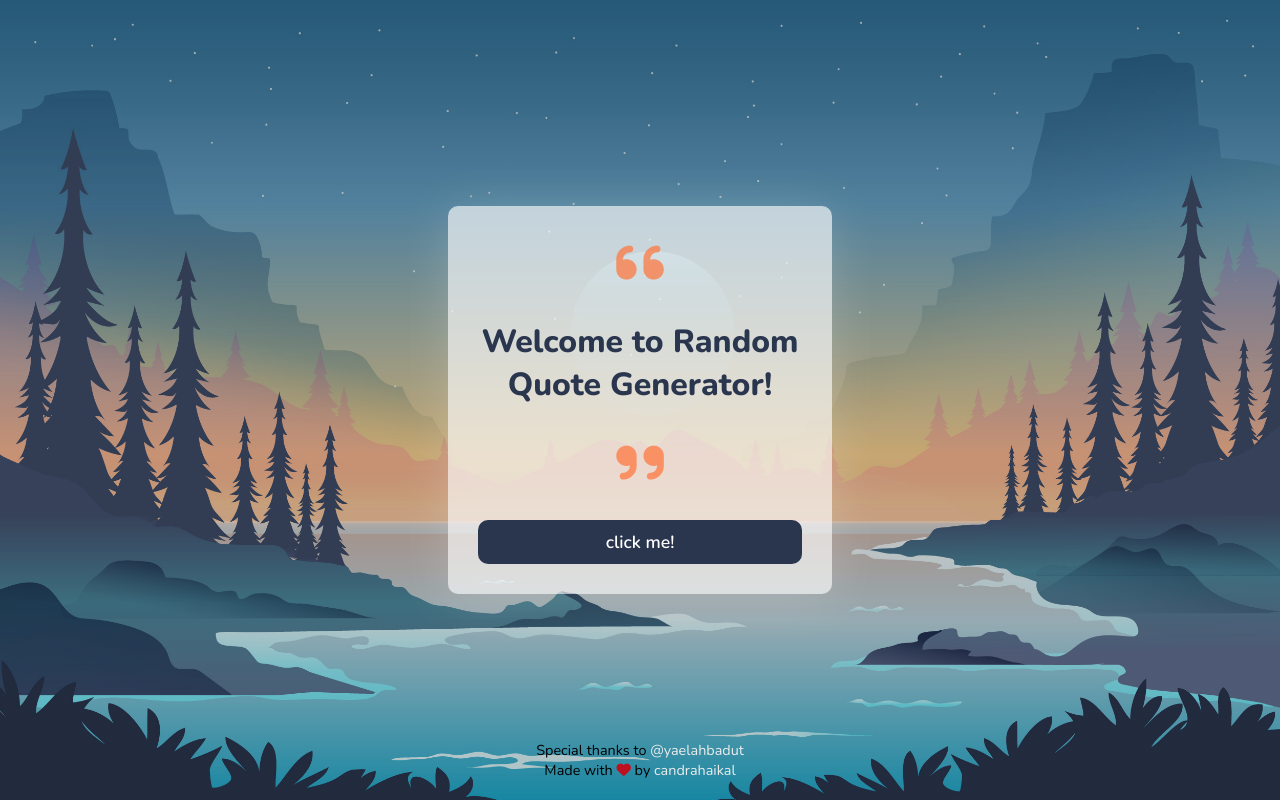
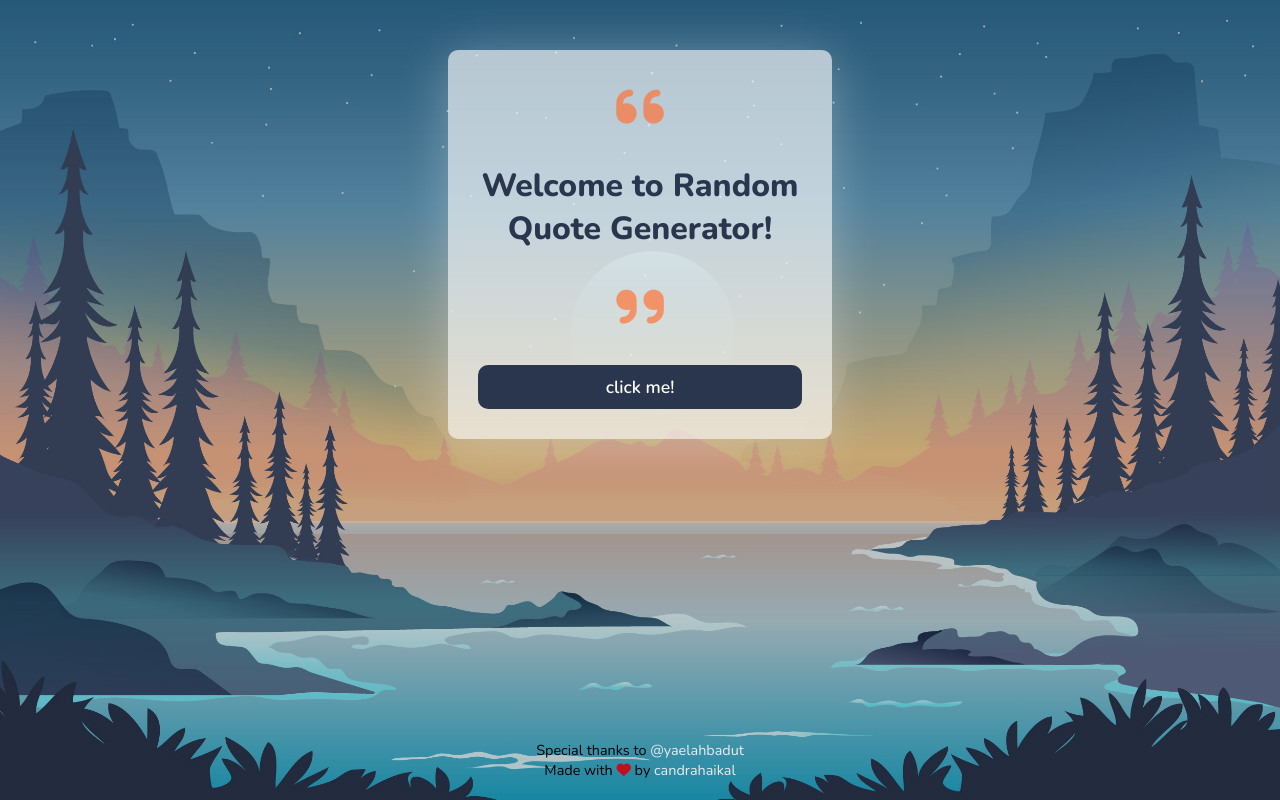
Before and after one commit to candrahaikal/random-quote-generator, a plain HTML site: page index.html in a window 1280 px wide. Drawn offline with nearby package versions, Linux system fonts and the light colour scheme.

Commit message:
fix flexbox card

```diff
--- a/style.css
+++ b/style.css
@@ -9,7 +9,7 @@
   width: 100vw;
   display: flex;
   align-items: center;
-  justify-content: space-evenly;
+  justify-content: start;
   flex-direction: column;
   background: linear-gradient(to bottom, rgba(0,0,0,.2), rgba(0,0,0,.2)), url(images/bg-desktop.jpg);
   background-size: cover;
@@ -17,14 +17,16 @@
 }
 
 #card{
+  margin-top: 40px;
   width: 30%;
   height: auto;
+  margin-top: 50px;
   background-color: rgba(255,255,255,.65);
   border-radius: 10px;
   padding: 30px;
   text-align: center;
   overflow: hidden;
-  box-shadow: 0 5px 50px rgba(253, 253, 253, 0.192);
+  box-shadow: 0 5px 50px rgba(253, 253, 253, 0.3);
 }
 #top-mark, #bottom-mark{
   font-size: 3.4rem;
@@ -66,6 +68,7 @@ button{
     background: linear-gradient(to bottom, rgba(0,0,0,.2), rgba(0,0,0,.2)), url(images/bg-mobile.jpg);
     background-size: cover;
     background-position: left center;
+  justify-content: center;
   }
   #card{
     width: 80%;
```
